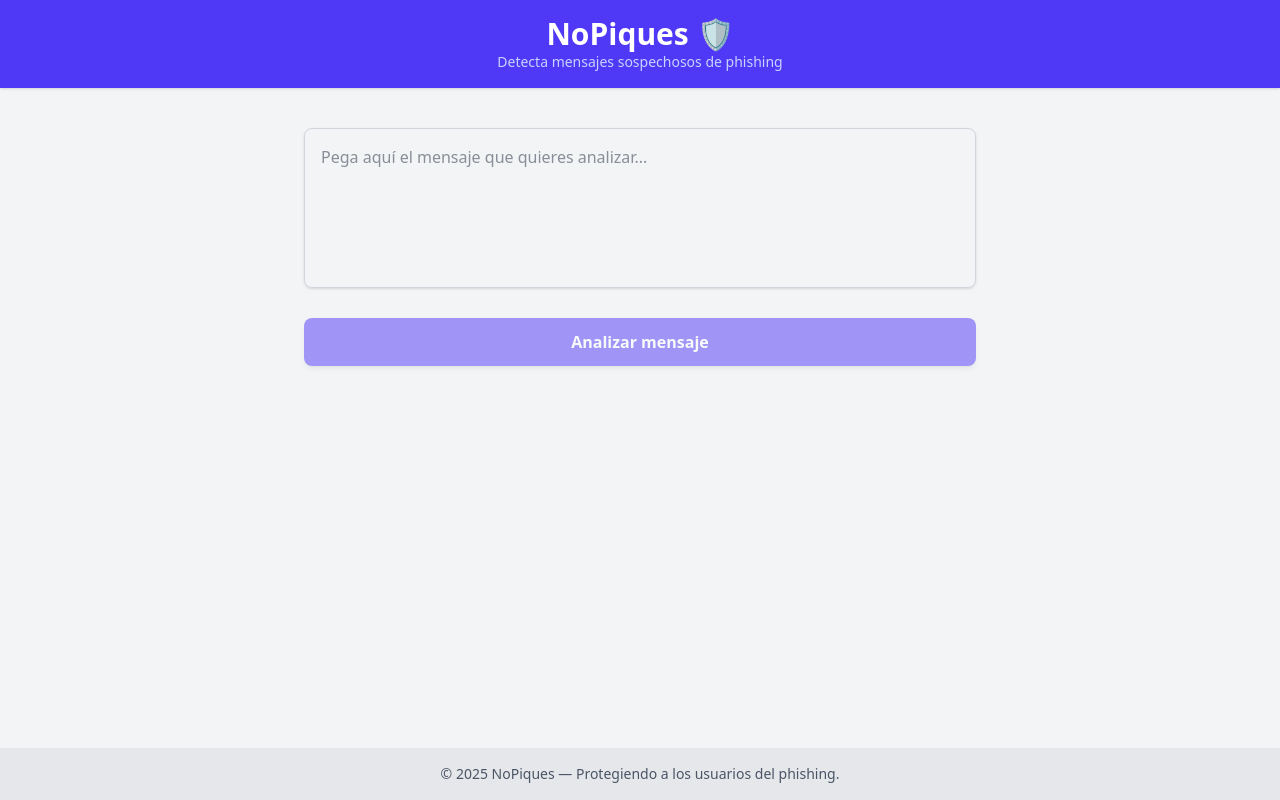
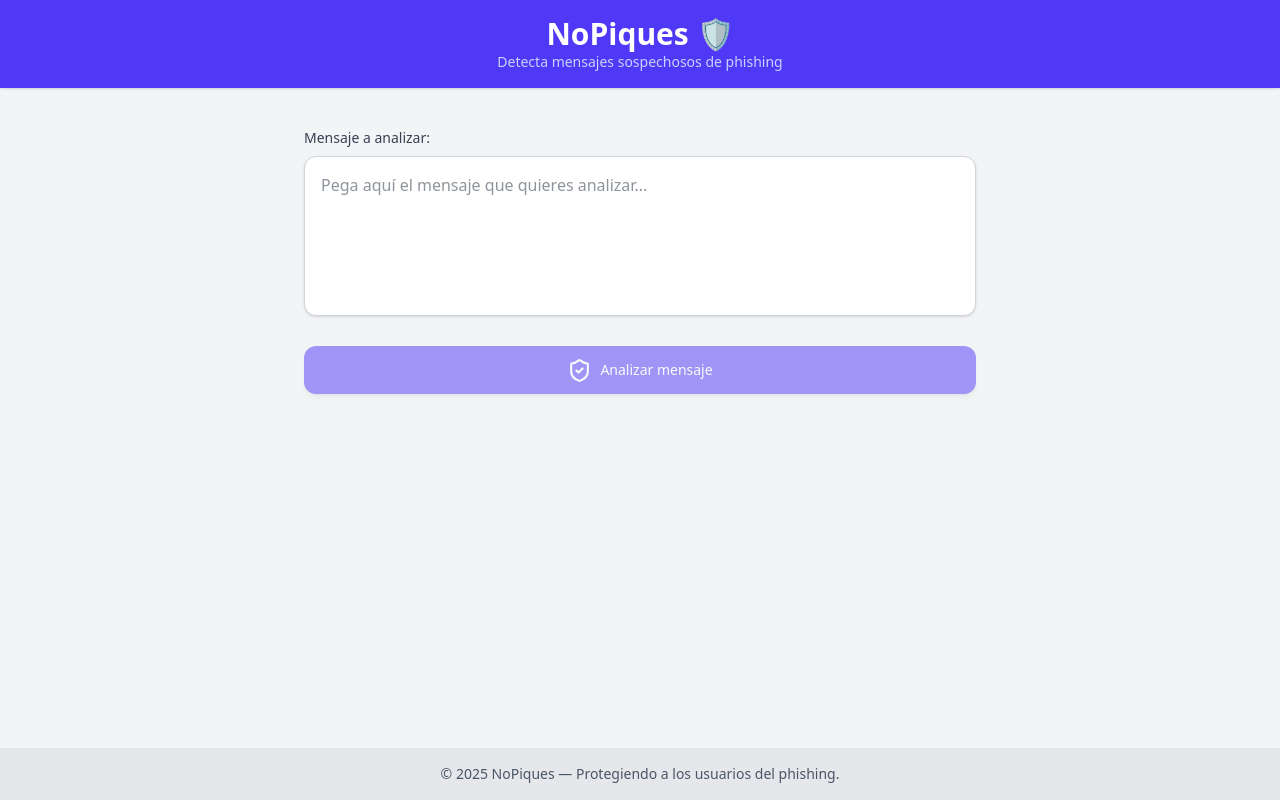
Before and after one commit to AlexHervas/NoPiques, a React (Vite) app in the folder frontend/: page / in a window 1280 px wide. Built offline with nearby package versions, Linux system fonts and the light colour scheme.

Commit message:
feat: enhance AnalyzeButton and MessageInput components with improved styles and structure

```diff
--- a/frontend/src/components/AnalyzeButton.tsx
+++ b/frontend/src/components/AnalyzeButton.tsx
@@ -1,3 +1,5 @@
+import { ShieldCheck } from "lucide-react";
+
 type Props = {
   onclick: () => void;
   disabled?: boolean;
@@ -8,10 +10,11 @@ export default function AnalyzeButton({ onclick, disabled }: Props) {
     <button
       onClick={onclick}
       disabled={disabled}
-      className={`w-full h-12 bg-indigo-600 text-white font-semibold rounded-lg shadow-md hover:bg-indigo-700 focus:outline-none focus:ring-2 focus:ring-indigo-500 focus:ring-offset-2 transition-colors duration-200 ${
+      className={`cursor-pointer w-full flex items-center justify-center gap-2 h-12 px-6 py-3 bg-indigo-600 text-white text-sm font-medium rounded-xl shadow-md transition-transform duration-200 hover:bg-indigo-700 focus:outline-none focus:ring-2 focus:ring-indigo-500 focus:ring-offset-2 active:scale-[0.98] ${
         disabled ? "opacity-50 cursor-not-allowed" : ""
       }`}
     >
+      <ShieldCheck size={25} />
       Analizar mensaje
     </button>
   );
--- a/frontend/src/components/messageInput.tsx
+++ b/frontend/src/components/messageInput.tsx
@@ -5,11 +5,20 @@ type Props = {
 
 export default function MessageInput({ message, onChange }: Props) {
   return (
-    <textarea
-      value={message}
-      onChange={(e) => onChange(e.target.value)}
-      className="w-full h-40 p-4 border border-gray-300 rounded-lg shadow-sm focus:outline-none focus:ring-2 focus:ring-indigo-400 resize-none"
-      placeholder="Pega aquí el mensaje que quieres analizar..."
-    />
+    <div className="space-y-2">
+      <label
+        htmlFor="message"
+        className="block text-sm font-medium text-gray-700"
+      >
+        Mensaje a analizar:
+      </label>
+      <textarea
+        id="message"
+        value={message}
+        onChange={(e) => onChange(e.target.value)}
+        className="w-full h-40 p-4 border border-gray-300 rounded-xl shadow-sm focus:outline-none focus:ring-2 focus:ring-indigo-500 resize-none bg-white"
+        placeholder="Pega aquí el mensaje que quieres analizar..."
+      />
+    </div>
   );
 }
```
